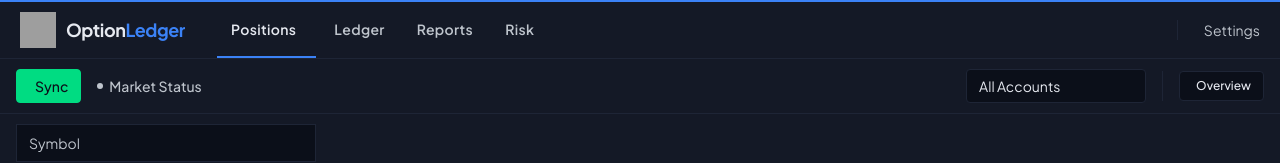
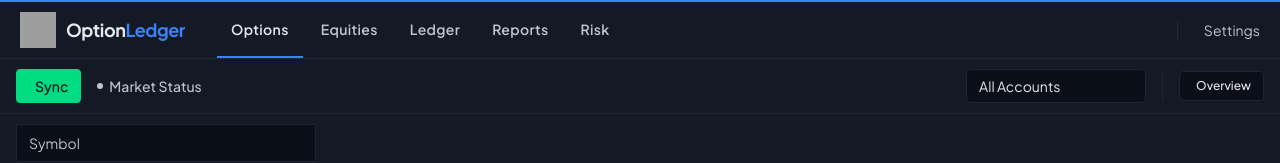
Before and after one commit to sbj175/trade-journal, a Vue app in the folder frontend/: page /positions/options in a window 1280 px wide. Shown: the top 163 px of the page. Built offline with nearby package versions, Linux system fonts and the light colour scheme; grey boxes are pictures that could not be loaded; the HTML template or start-up script is replaced by a standard one.

Commit message:
updated desktop nav to match mobile structure

```diff
--- a/frontend/src/components/NavBar.vue
+++ b/frontend/src/components/NavBar.vue
@@ -9,14 +9,8 @@
 const authStore = useAuthStore()
 
 const allNavLinks = [
-  {
-    to: '/positions',
-    label: 'Positions',
-    children: [
-      { to: '/positions/options', label: 'Options' },
-      { to: '/positions/equities', label: 'Equities' },
-    ],
-  },
+  { to: '/positions/options', label: 'Options' },
+  { to: '/positions/equities', label: 'Equities' },
   { to: '/ledger', label: 'Ledger' },
   { to: '/reports', label: 'Reports' },
   { to: '/risk', label: 'Risk', enabled: () => authStore.riskPageEnabled },
@@ -103,6 +97,22 @@
 
           <!-- Desktop nav -->
           <div class="hidden md:flex items-center h-full gap-1">
+            <router-link
+              v-for="link in navLinks"
+              :key="link.to"
+              :to="link.to"
+              class="h-full flex items-center px-3.5 text-sm font-semibold tracking-wide border-b-2 transition-colors"
+              :class="isActiveParent(link)
+                ? 'text-tv-text border-tv-blue'
+                : 'text-tv-muted border-transparent hover:text-tv-text'"
+            >
+              {{ link.label }}
+            </router-link>
+          </div>
+
+          <!--
+          DROPDOWN NAV (reserved for future use):
+          <div class="hidden md:flex items-center h-full gap-1">
             <template v-for="link in navLinks" :key="link.to">
               <div
                 v-if="link.children"
@@ -119,7 +129,6 @@
                   {{ link.label }}
                   <BaseIcon name="chevron-down" class="text-[9px] ml-1.5 opacity-50" />
                 </span>
-
                 <div
                   v-show="openDropdown === link.to"
                   class="absolute top-full left-0 mt-0 bg-tv-panel border border-tv-border rounded shadow-lg py-1 min-w-[140px] z-50"
@@ -138,7 +147,6 @@
                   </router-link>
                 </div>
               </div>
-
               <router-link
                 v-else
                 :to="link.to"
@@ -151,6 +159,7 @@
               </router-link>
             </template>
           </div>
+          -->
         </div>
 
         <!-- Right -->
```
